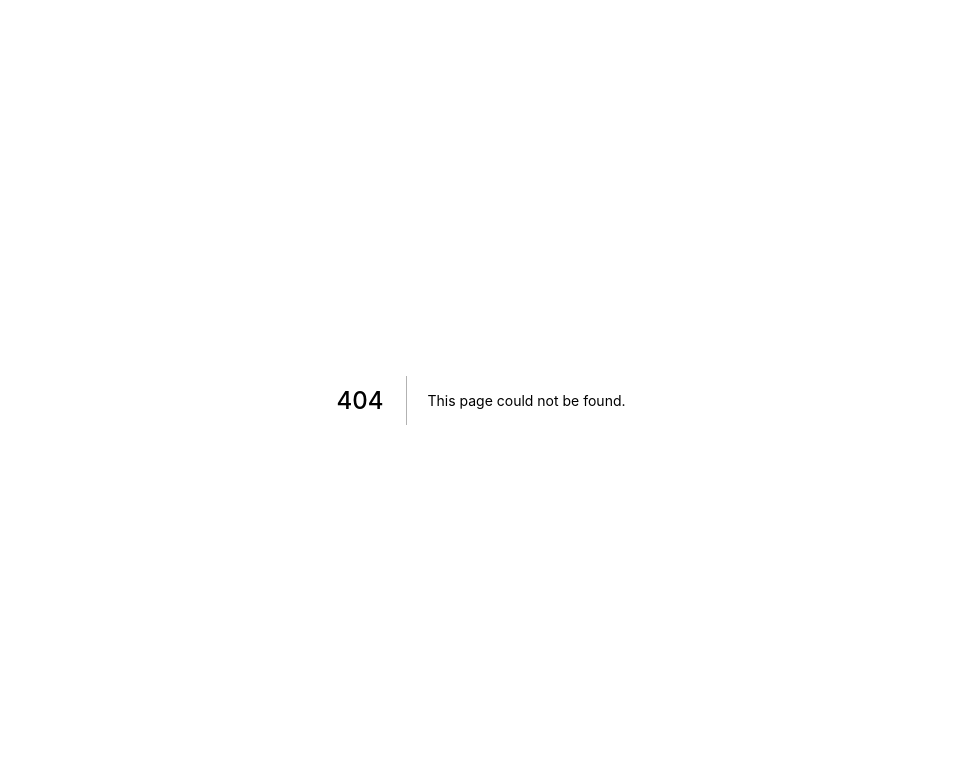
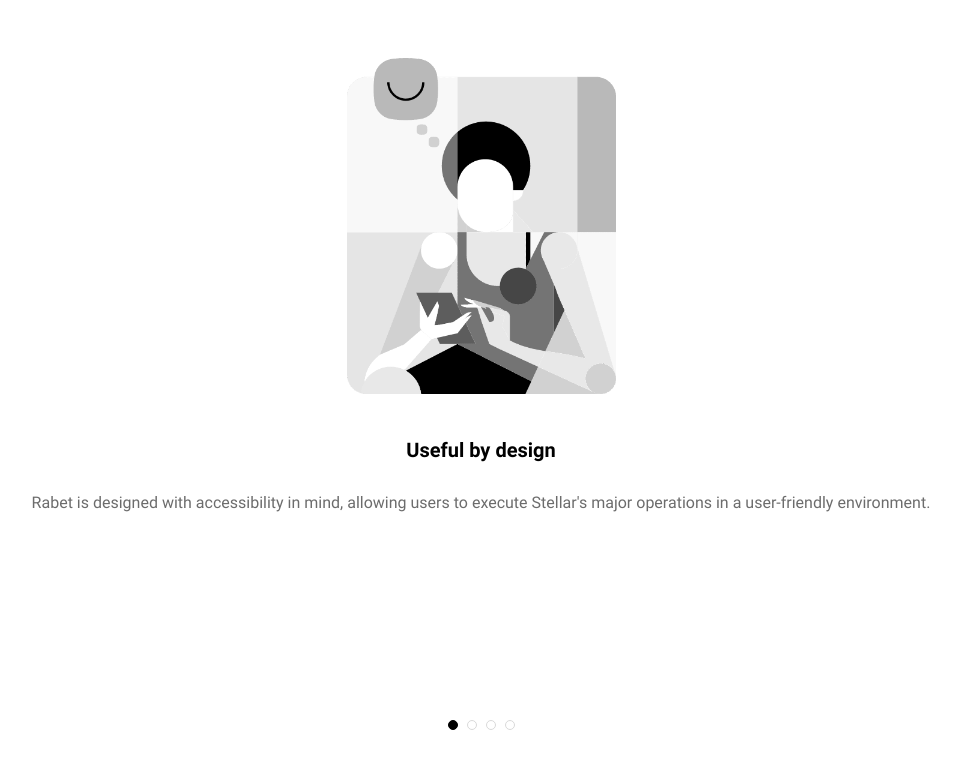
Before and after one commit to rabetofficial/rabet-mobile, a Next.js app: page /intro/slides in a window 1280 px wide. Before the commit this address had no page. Shown: the top 768 px of the page, without its empty margins (159-1119 px from the left). Built offline with nearby package versions, Linux system fonts and the light colour scheme.

Commit message:
fix: intro slides.

```diff
--- a/src/blocks/IntroSlides/index.tsx
+++ b/src/blocks/IntroSlides/index.tsx
@@ -31,19 +31,25 @@ const IntroSlides = () => {
     slidesToShow: 1,
     slidesToScroll: 1,
     swipeToSlide: true,
-
     afterChange: (i: number) => {
       setCurrentIndex(i);
     },
-    customPaging: (i: number) => (
-      <S.Pagination index={i} activeIndex={CurrentIndex} />
+
+    appendDots: (dots: any[]) => (
+      <S.PageinationParent>
+        {dots.map((_: any, i: number) => (
+          <li>
+            <S.Pagination index={i} activeIndex={CurrentIndex} />
+          </li>
+        ))}
+      </S.PageinationParent>
     ),
   };
 
   const slides = [
     {
       id: 1,
-      padding: 'pt-[62px]',
+      padding: 'pt-[58px]',
       imgSrc: designSrc,
       imgWidth: 269,
       imgHeight: 336,
@@ -52,7 +58,7 @@ const IntroSlides = () => {
     },
     {
       id: 2,
-      padding: 'pt-[80px]',
+      padding: 'pt-[75px]',
       imgSrc: secureSrc,
       imgWidth: 305,
       imgHeight: 318,
@@ -61,7 +67,7 @@ const IntroSlides = () => {
     },
     {
       id: 3,
-      padding: 'pt-[39px]',
+      padding: 'pt-[34px]',
       imgSrc: interactionSrc,
       imgWidth: 314,
       imgHeight: 359,
@@ -70,7 +76,7 @@ const IntroSlides = () => {
     },
     {
       id: 4,
-      padding: 'pt-[40px]',
+      padding: 'pt-[36px]',
       imgSrc: identitySrc,
       imgWidth: 274,
       imgHeight: 358,
@@ -87,13 +93,13 @@ const IntroSlides = () => {
             key={slide.id}
             className={`relative h-[100vh] ${slide.padding}`}
           >
-            <div className="flex justify-center">
+            <S.ImgContainer slideId={slide.id}>
               <Image
                 src={slide.imgSrc}
                 width={slide.imgWidth}
                 height={slide.imgHeight}
               />
-            </div>
+            </S.ImgContainer>
 
             <div className="text-center">
               <S.HeadText>{slide.title}</S.HeadText>
--- a/src/blocks/IntroSlides/styles.ts
+++ b/src/blocks/IntroSlides/styles.ts
@@ -3,7 +3,7 @@ import styled from 'styled-components';
 
 export const HeadText = styled.p`
   font-size: 20px;
-  margin: 32px 0 14px;
+  margin: 41px 0 25px;
   font-weight: bold;
   line-height: 1.5;
 `;
@@ -16,20 +16,17 @@ export const MainText = styled.p`
   color: ${({ theme }) => theme.colors.primary.dark};
 `;
 
-interface CircleProps {
-  disabled: boolean;
-  theme: any;
+interface ImgProps {
+  slideId: number;
 }
 
-export const Circle = styled.div<CircleProps>`
+export const ImgContainer = styled.div<ImgProps>`
   display: flex;
   justify-content: center;
   align-items: center;
-
-  border: solid 1px ${({ theme }) => theme.colors.primary.lighter};
-  width: 56px;
-  height: 56px;
-  border-radius: 50%;
+  margin-right: ${({ slideId }) => (slideId === 2 ? '35px' : '0')};
+  margin-right: ${({ slideId }) => (slideId === 4 ? '-4px' : '0')};
+  margin-left: ${({ slideId }) => (slideId === 3 ? '44px' : '0')};
 `;
 
 interface PaginationProps {
@@ -38,12 +35,21 @@ interface PaginationProps {
   activeIndex: number;
 }
 
+export const PageinationParent = styled.div`
+  bottom: 64px;
+  position: absolute;
+  li {
+    width: 9px;
+    height: 9px;
+  }
+`;
+
 export const Pagination = styled.div<PaginationProps>`
   width: 10px;
   height: 10px;
-  bottom: 85px;
+  padding: 0 -20px;
   border-radius: 50%;
-  position: absolute;
+  padding: ${({ index }) => (index !== 4 ? '0 -30px' : '0px')};
   border: 1px solid
     ${({ theme, index, activeIndex }) =>
       activeIndex === index
--- a/src/blocks/NavItems/home/links/index.tsx
+++ b/src/blocks/NavItems/home/links/index.tsx
@@ -7,7 +7,6 @@ import { Swap, Send, Receive } from 'svgs/TransactionActions';
 
 const Links = () => {
   const router = useRouter();
-  const navigate = (path: string) => router.push(path);
 
   return (
     <div className="flex justify-center items-center mt-[22px]">
@@ -22,7 +21,7 @@ const Links = () => {
             </span>
           }
           title="Send"
-          onClick={() => navigate(RouteName.Send)}
+          onClick={() => router.push(RouteName.Send)}
         />
       </div>
 
@@ -37,7 +36,7 @@ const Links = () => {
           }
           iconBtn
           title="Swap"
-          onClick={() => navigate(RouteName.Swap)}
+          onClick={() => router.push(RouteName.Swap)}
         />
       </div>
 
@@ -52,7 +51,7 @@ const Links = () => {
           }
           iconBtn
           title="Receive"
-          onClick={() => navigate(RouteName.Receive)}
+          onClick={() => router.push(RouteName.Receive)}
         />
       </div>
     </div>
```
Also changed, not shown: src/pages/intro/slides/index.tsx (renamed from src/pages/intro/intro-slides/index.tsx).
